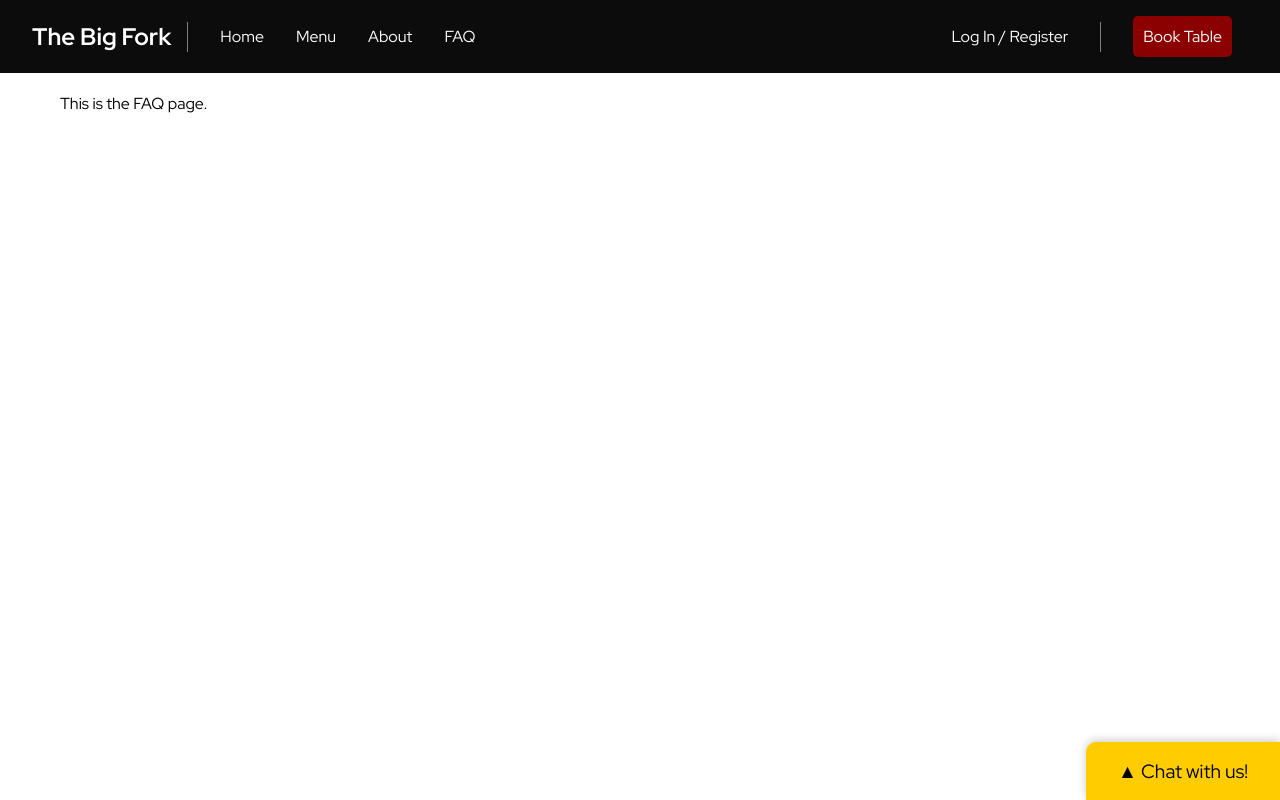
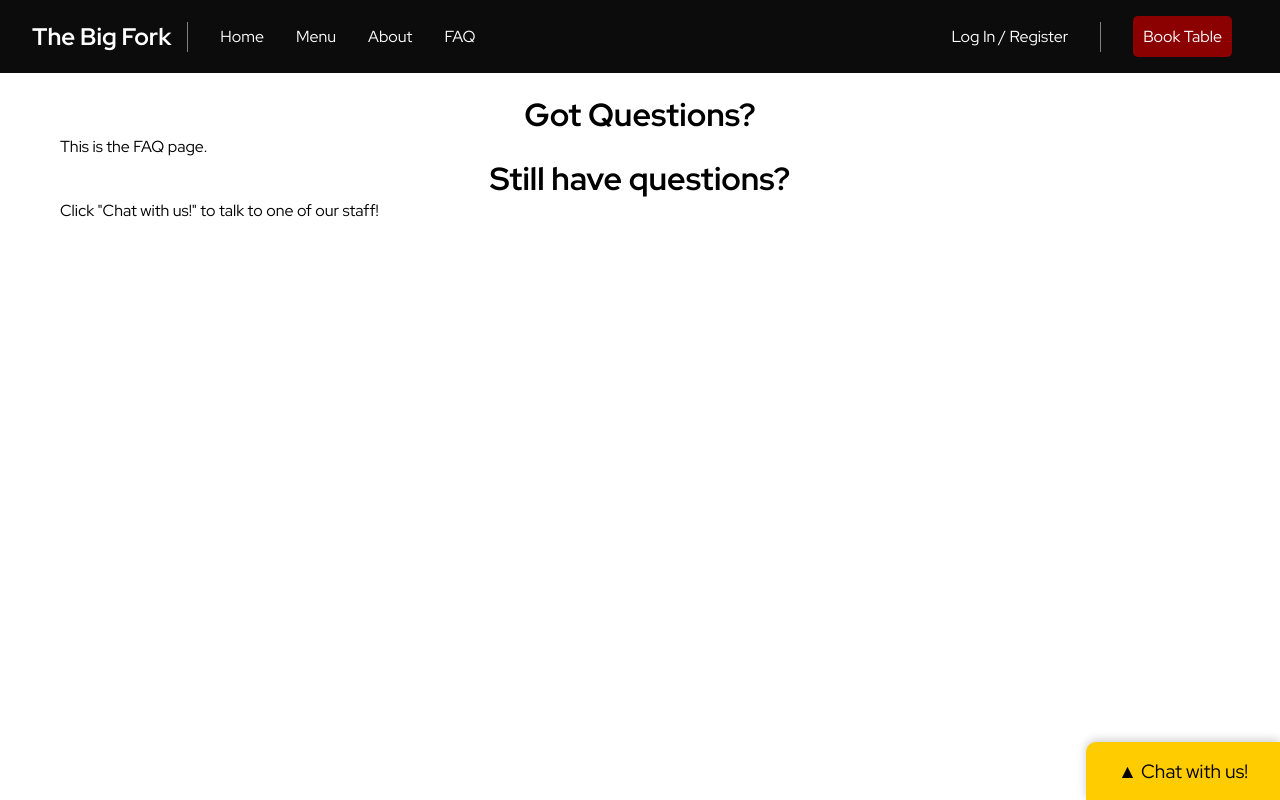
Before and after one commit to SEG3125-A/Group-13, a React (Create React App) app in the folder SEG-3125-Module7-React/: page /faq in a window 1280 px wide. Built offline with nearby package versions, Linux system fonts and the light colour scheme.

Commit message:
Link CSS

```diff
--- a/SEG-3125-Module7-React/src/pages/FAQ.jsx
+++ b/SEG-3125-Module7-React/src/pages/FAQ.jsx
@@ -1,7 +1,13 @@
+import React, { useState, useEffect } from 'react';
+import './FAQ.css'; // Make sure you have the corresponding CSS file
+
 const FAQ = () => {
     return (
         <div className="faq">
+            <h1>Got Questions?</h1>
             <p>This is the FAQ page.</p>
+            <h1>Still have questions?</h1>
+            <p>Click "Chat with us!" to talk to one of our staff!</p>
         </div>
     );
 }
```
